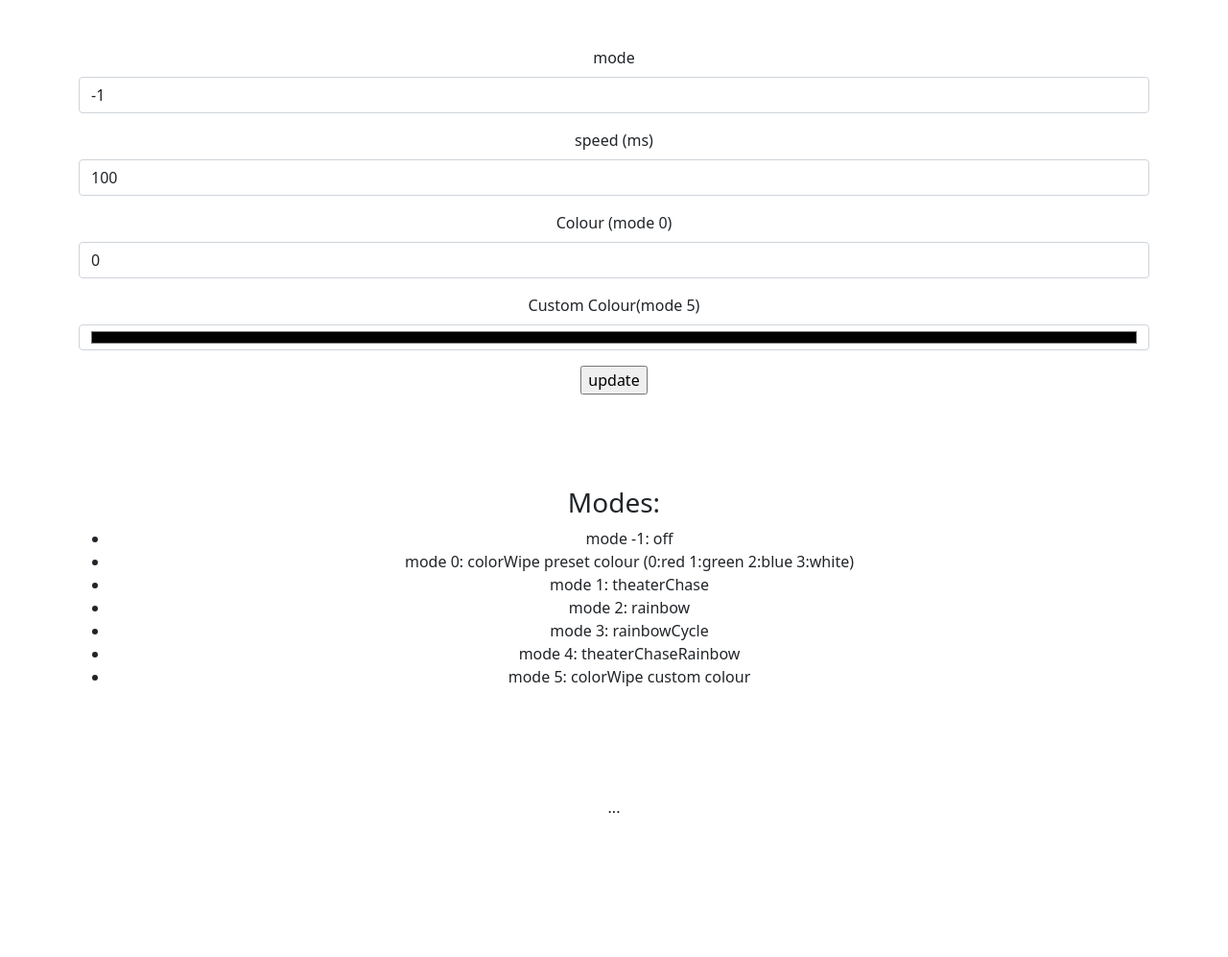
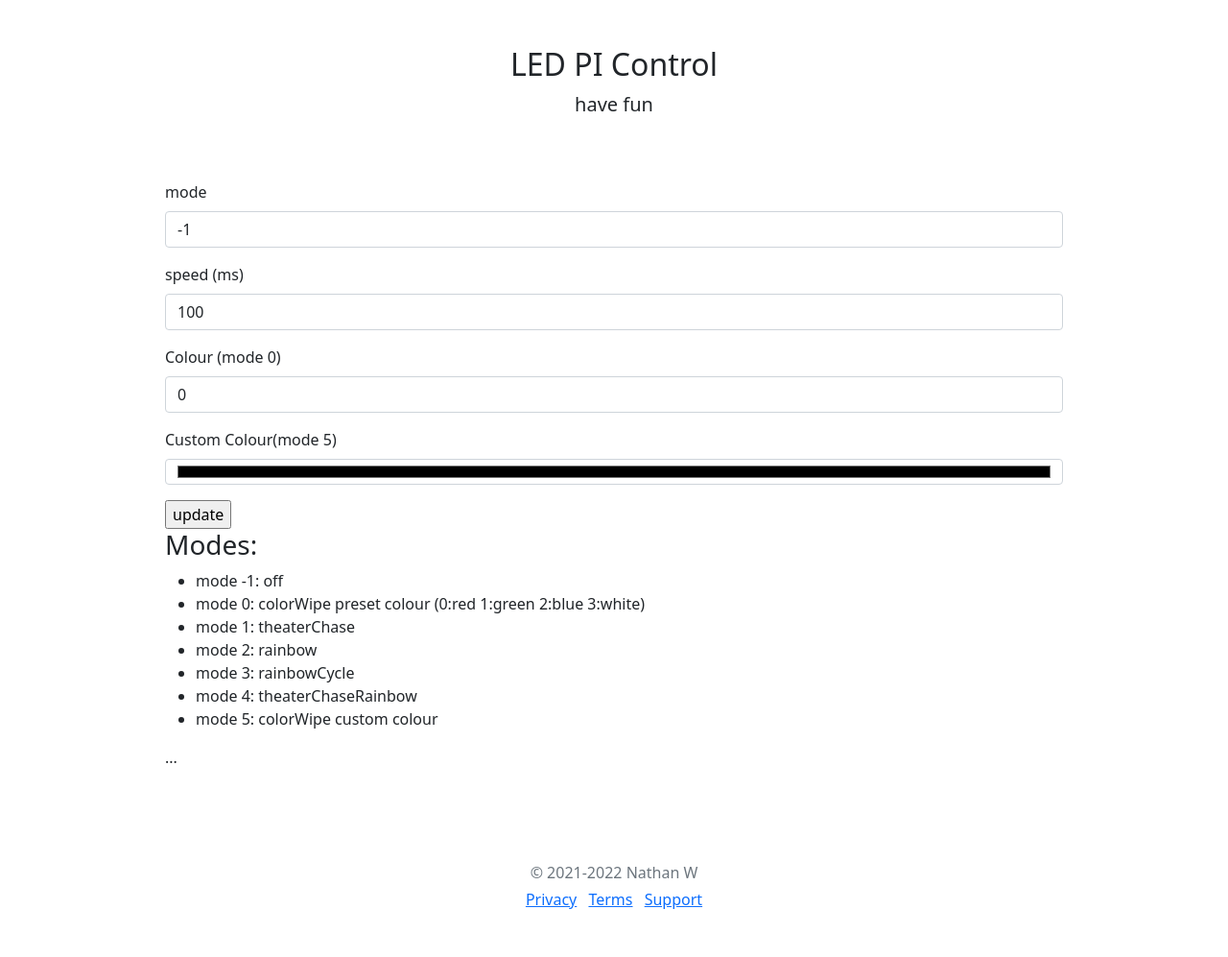
Before and after one commit to IdrisTheDragon/ledpi, a Flask app: page / in a window 1280 px wide. Shown: the whole page at 96% size. Before the commit the page ends 847 px from the top, so only its background shows below. Run offline with Flask 2, Linux system fonts and the light colour scheme; some libraries are stand-ins or nearby versions.

Commit message:
restructure

```diff
--- a/templates/demo.html
+++ b/templates/demo.html
@@ -7,6 +7,20 @@
         <meta charset="utf-8">
         <meta name="viewport" content="width=device-width, initial-scale=1">
         <link href="https://cdn.jsdelivr.net/npm/bootstrap@5.1.3/dist/css/bootstrap.min.css" rel="stylesheet" integrity="sha384-1BmE4kWBq78iYhFldvKuhfTAU6auU8tT94WrHftjDbrCEXSU1oBoqyl2QvZ6jIW3" crossorigin="anonymous">
+        <style>
+            .container {
+                max-width: 960px;
+            }
+
+            .border-top { border-top: 1px solid #e5e5e5; }
+            .border-bottom { border-bottom: 1px solid #e5e5e5; }
+            .border-top-gray { border-top-color: #adb5bd; }
+
+            .box-shadow { box-shadow: 0 .25rem .75rem rgba(0, 0, 0, .05); }
+
+            .lh-condensed { line-height: 1.25; }
+        </style>
+
         <script type="text/javascript" src="http://code.jquery.com/jquery-latest.min.js"></script>
         <!--script type="text/javascript" src="//cdnjs.cloudflare.com/ajax/libs/socket.io/1.3.5/socket.io.min.js"></script-->
         <!--script src="/socket.io/socket.io.js"></script-->
@@ -51,8 +65,11 @@
 
     <body>
         <div class="container" >
-
             <div class="py-5 text-center">
+                <h2>LED PI Control</h2>
+                <p class="lead">have fun</p>
+            </div>
+            <div class="">
 
                 <form id="ctrl_form">
                     <div class="mb-3">
@@ -76,7 +93,7 @@
 
                  </form>
             </div>
-            <div class="py-5 text-center">
+            <div class="">
                 <h3>Modes:</h3>
                 <ul>
                 <li>mode -1: off</li>
@@ -88,12 +105,19 @@
                 <li>mode 5: colorWipe custom colour</li>
                 </ul>
             </div>
-            <div class="py-5 text-center">
+            <div class="">
                 <div class="report">
                     ...
                 </div>
             </div>
-
+            <footer class="my-5 pt-5 text-muted text-center text-small">
+                <p class="mb-1">© 2021-2022 Nathan W</p>
+                <ul class="list-inline">
+                  <li class="list-inline-item"><a href="#">Privacy</a></li>
+                  <li class="list-inline-item"><a href="#">Terms</a></li>
+                  <li class="list-inline-item"><a href="#">Support</a></li>
+                </ul>
+              </footer>
         </div>
     </body>
 </html>
```
